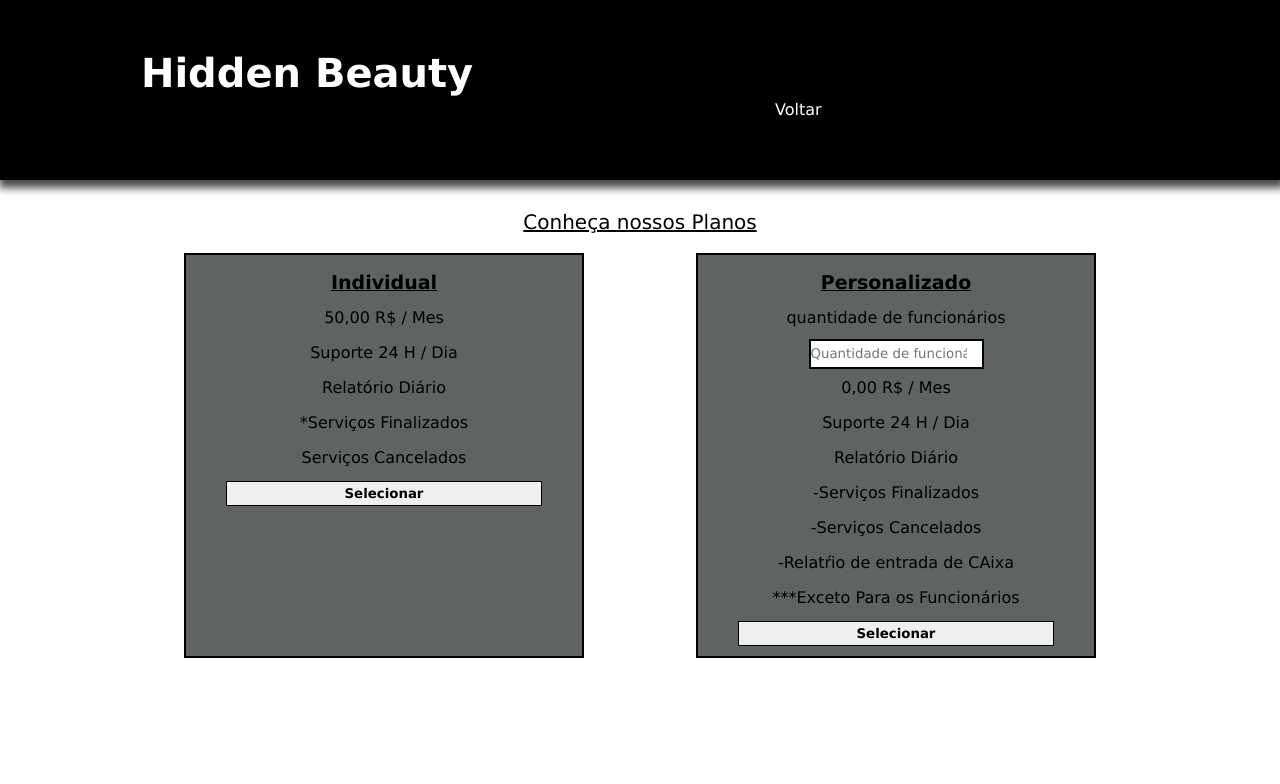
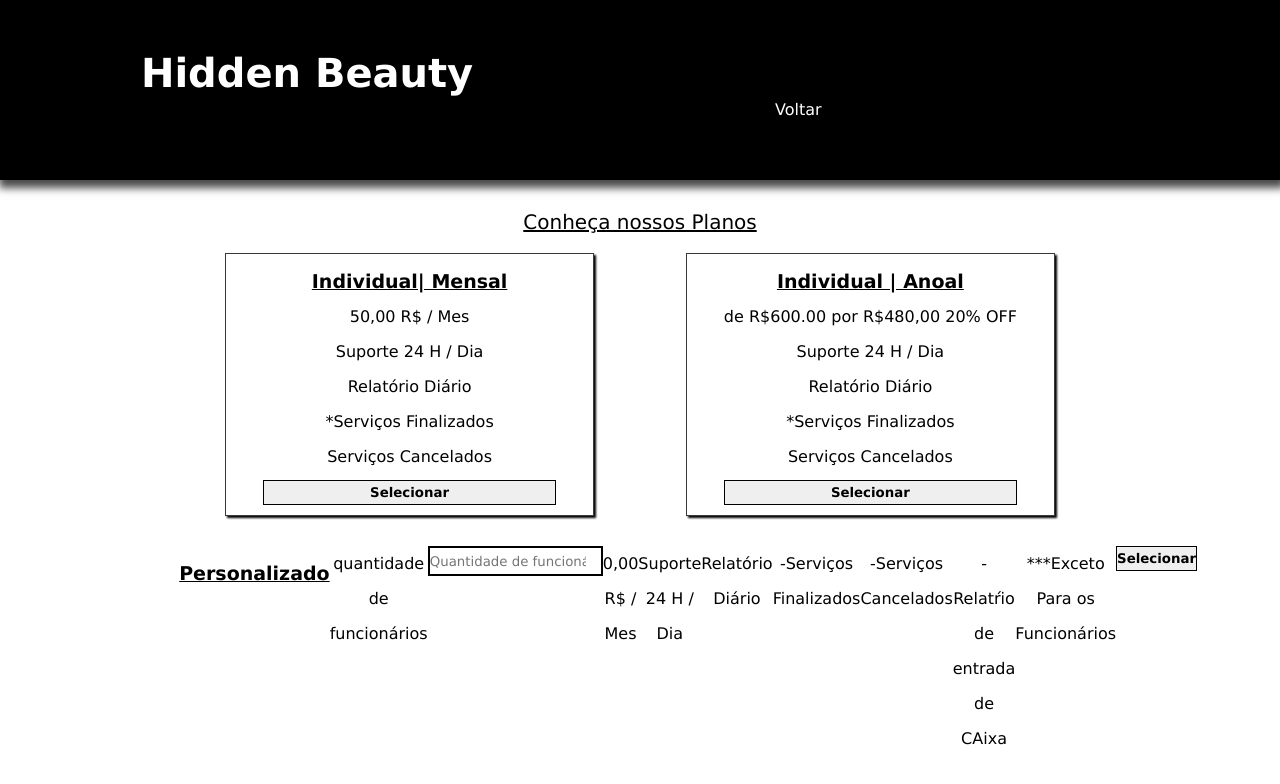
Before and after one commit to joaoMicheletti/BeautyBook, a React (Create React App) app in the folder frontend/: page /planos in a window 1280 px wide. Shown: the top 784 px of the page. Built offline with nearby package versions, Linux system fonts and the light colour scheme; what @mercadopago/sdk-react would draw is missing.

Commit message:
planos
ajuste nos planos - html

```diff
--- a/frontend/src/pages/init/init.js
+++ b/frontend/src/pages/init/init.js
@@ -36,7 +36,7 @@ export default function Init(){
             <div id="ConteudoHomeInit">
 
                 {ListaSalao.map((iten, key) => {
-                    const URL = 'http://172.17.3.187:1998/image/';
+                    const URL = 'http://127.0.0.1:1998/image/';
                     const Agenda = () =>{
                         console.log(iten.quantidade_funcionarios);
                         console.log(iten.logo_salao);
--- a/frontend/src/pages/planos/planos.js
+++ b/frontend/src/pages/planos/planos.js
@@ -54,10 +54,11 @@ export default function Planos(){
             <div id='Planos'>
                 <p id='PPlanos'>Conheça nossos Planos</p>
                 <br/>
-                <ul>
-                    <li >
+                <div className='UL'>
+                    <div className='DivPlanos' >
+                        <div  className='indMensal'>
                             <p className='TitlePlano'>
-                            Individual
+                                Individual| Mensal
                             </p>
                             <p>50,00 R$ / Mes</p>
                             <p>Suporte 24 H / Dia</p>
@@ -66,8 +67,22 @@ export default function Planos(){
                             <p>Serviços Cancelados</p>
                             <button className='BtnIndividual'
                             onClick={Individual}>Selecionar</button>
-                    </li>
-                    <li >
+                        </div>
+                        <div  className='indAnoal'>
+                            <p className='TitlePlano'>
+                                    Individual | Anoal
+                            </p>
+                            <p> de R$600.00 por R$480,00  20% OFF</p>
+                            <p>Suporte 24 H / Dia</p>
+                            <p>Relatório Diário</p>
+                            <p>*Serviços Finalizados</p>
+                            <p>Serviços Cancelados</p>
+                            <button className='BtnIndividual'
+                            onClick={Individual}>Selecionar</button>
+                        </div>
+
+                    </div>
+                    <div className='DivPlanos' >
                         <p className='TitlePlano'>
                             Personalizado
                         </p>
@@ -85,8 +100,8 @@ export default function Planos(){
                         <p>***Exceto Para os Funcionários</p>
                         <button className='BtnIndividual'
                         onClick={Personalizado}>Selecionar</button>
-                    </li>
-                </ul>
+                    </div>
+                </div>
             </div>
             <br/>
             <br/>
--- a/frontend/src/pages/planos/style_planos.css
+++ b/frontend/src/pages/planos/style_planos.css
@@ -33,27 +33,45 @@
 }
 #Planos {
     margin-top: 30px;
-    width: 80%;
-    margin-left: 10%;
+    width: 90%;
+    margin-left: 5%;
+    display: flex;
+    flex-direction: column;
 }
 #Planos #PPlanos {
     text-decoration: underline;
     font-size: 20px;
     text-align: center
 }
-#Planos ul {
+#Planos .UL {
+    display: flex;
+    flex-direction: column;
     list-style: none;
     margin-bottom: 30px;
     display: flex;
     justify-content: space-around;
 }
-#Planos ul li {
-    width: 400px;
+#Planos .UL .DivPlanos {
+    width: 80%;
+    margin-left: 10%;
+    margin-bottom: 30px;
     height: auto;
     text-align: center;
     line-height: 35px;
-    background-color: #606364;
-    border: solid black 2px;
+    display: flex;
+    flex-direction: row;
+}
+.indMensal {
+    width: 40%;
+    border: solid 1px rgb(58, 56, 56);
+    margin-left: 5%;
+    margin-right: 5%;
+    box-shadow: 2px 2px 2px #000000;
+}.indAnoal {
+    width: 40%;
+    border: solid 1px rgb(58, 56, 56);
+    margin-left: 5%;
+    box-shadow: 2px 2px 2px #000000;
 }
 #InputQuantidade {
     height: 30px;
--- a/frontend/src/services/api.js
+++ b/frontend/src/services/api.js
@@ -1,7 +1,7 @@
 import axios from 'axios';
 
 const api = axios.create({
-    baseURL: 'http://172.17.3.187:1998',
+    baseURL: 'http://127.0.0.1:1998',
     timeout: 10000,
     headers: {'Content-Type': 'application/json; charset=utf-8'}
 });
```
Lines whose indentation alone changed are shown as unchanged.
